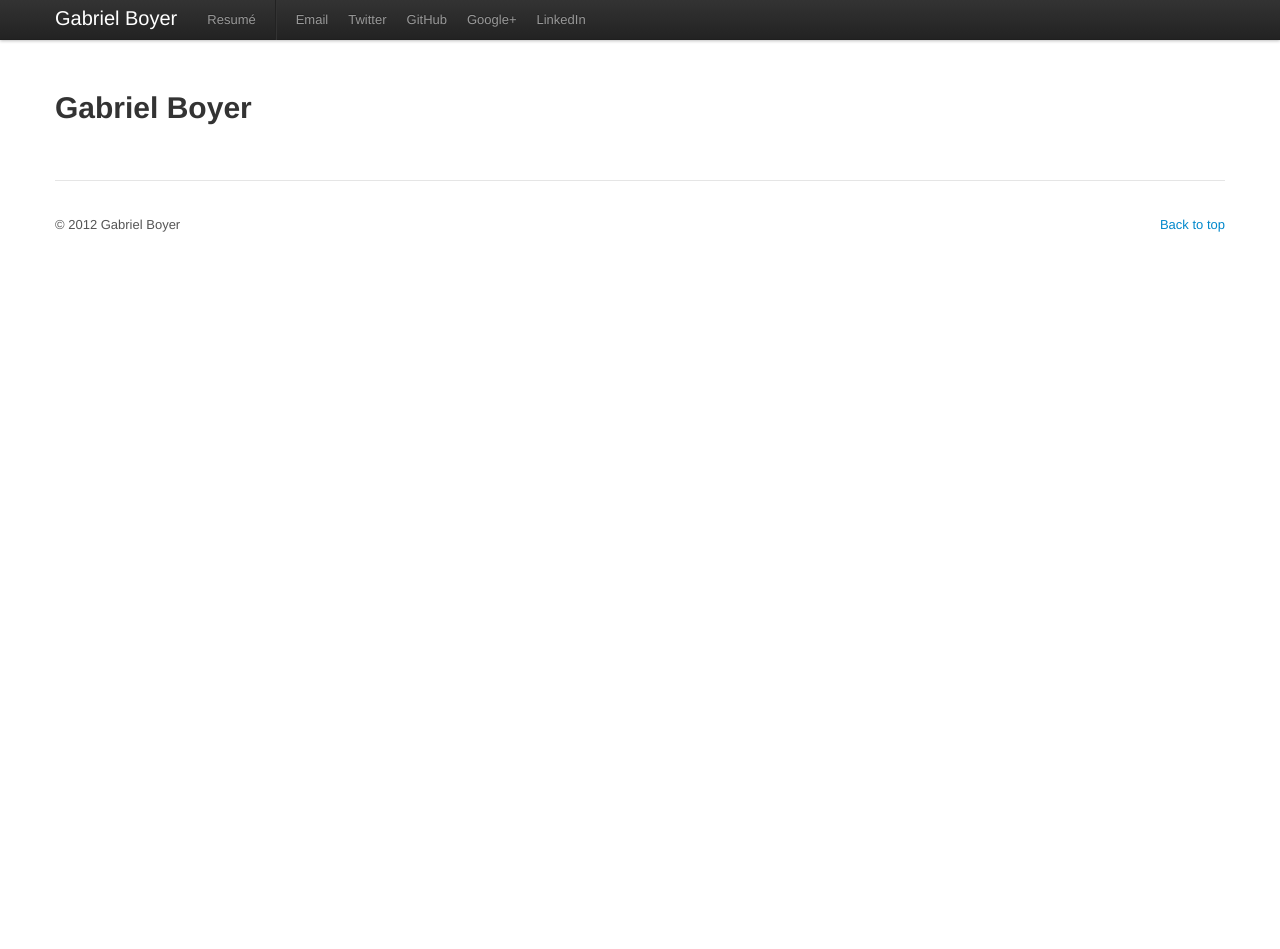
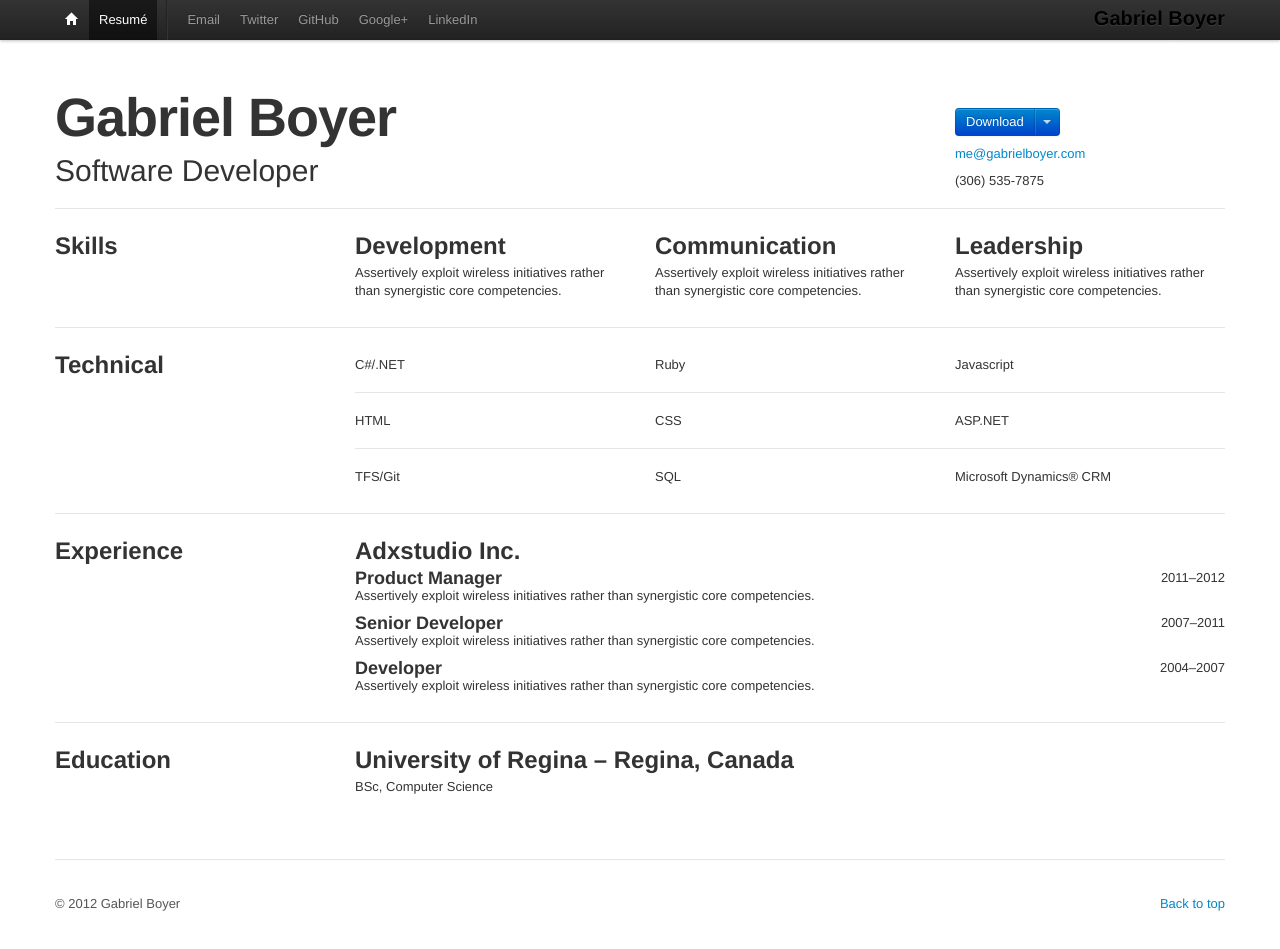
Before and after one commit to gabe/gabe.github.com, a Jekyll site: the page built from resume.html, in a window 1280 px wide and 949 px high. Built offline with Jekyll 4.4.1, drawn with Linux system fonts in a browser that asks for light colours; nearby versions of some CDN libraries.

Commit message:
Further refine resume layout.

```diff
--- a/_layouts/default.html
+++ b/_layouts/default.html
@@ -30,7 +30,12 @@
           <a class="brand" href="/">Gabriel Boyer</a>
           <div class="nav-collapse">
             <ul class="nav">
-              <li><a href="/resume.html">Resum&eacute;</a></li>
+              <li {% if page.url == '/index.html' %}class="active"{% endif %}>
+                <a href="/"><i class="icon-home icon-white"></i></a>
+              </li>
+              <li {% if page.url == '/resume.html' %}class="active"{% endif %}>
+                <a href="/resume.html">Resum&eacute;</a>
+              </li>
               <li class="divider-vertical"></li>
               <li><a href="mailto:me@gabrielboyer.com" rel="me">Email</a></li>
               <li><a href="http://twitter.com/gboyer" title="@gboyer on Twitter" rel="me">Twitter</a></li>
--- a/css/style.css
+++ b/css/style.css
@@ -2,6 +2,19 @@ body {
   background-color: #fff;
   padding-top: 90px;
   position: relative;
+}
+
+.navbar-fixed-top .brand {
+  color: black;
+  float: right;
+  font-weight: bold;
+  margin-left: 20px;
+  padding-left: 0;
+  padding-right: 0;
+  text-shadow: 0 1px 0 rgba(255, 255, 255, .1), 0 0 30px rgba(255, 255, 255, .125);
+  -webkit-transition: all .2s linear;
+  -moz-transition: all .2s linear;
+  transition: all .2s linear;
 }
 
 footer {
@@ -36,6 +49,45 @@ footer p {
   margin-bottom: 18px;
   margin-left: 5%;
   margin-right: 5%;
+}
+
+.resume h1 {
+  font-size: 54px;
+  letter-spacing: -1px;
+  line-height: 1;
+  margin-bottom: 9px;
+}
+
+.resume h2 {
+  font-size: 30px;
+  font-weight: 300;
+  line-height: 36px;
+}
+
+.resume h3, .resume h4 {
+  font-size: 24px;
+  line-height: 36px;
+}
+
+.resume h5 {
+  font-size: 18px;
+}
+
+.resume .contact p:first-child {
+  margin-top: 18px;
+}
+
+.resume .contact p:last-child {
+  margin-bottom: 0;
+}
+
+.resume .technical p {
+  line-height: 36px;
+  margin-bottom: 0;
+}
+
+.resume .technical hr {
+  margin: 9px 0;
 }
 
 @media (max-width: 480px) {
@@ -85,3 +137,25 @@ footer p {
     font-size: 72px;
   }
 }
+
+@media (max-width: 980px) {
+  .navbar-fixed-top .brand {
+    float: left;
+    margin-left: 0;
+    padding-left: 10px;
+    padding-right: 10px;
+  }
+
+  .resume h1 {
+    font-size: 45px;
+  }
+
+  .resume h2 {
+    font-size: 18px;
+    line-height: 18px;
+  }
+
+  .resume h3, .resume h4 {
+    font-size: 18px;
+  }
+}
--- a/resume.html
+++ b/resume.html
@@ -1,6 +1,123 @@
 ---
 layout: default
+title: Resum&eacute;
 ---
 <div class="resume">
-  <h1>Gabriel Boyer</h1>
+  <div class="row">
+    <div class="span9">
+      <h1>Gabriel Boyer</h1>
+      <h2>Software Developer</h2>
+    </div>
+    <div class="span3 contact">
+      <p>
+        <div class="btn-group">
+          <a class="btn btn-primary" href="/resume.pdf">Download</a>
+          <a class="btn btn-primary dropdown-toggle" data-toggle="dropdown" href="#">
+            <span class="caret"></span>
+          </a>
+          <ul class="dropdown-menu">
+            <li><a href="/resume.pdf">PDF</a></li>
+            <li><a href="/resume.txt">Text</a></li>
+          </ul>
+        </div>
+      </p>
+      <p><a href="mailto:me@gabrielboyer.com">me@gabrielboyer.com</a></p>
+      <p>(306) 535-7875</p>
+    </div>
+  </div>
+  <hr>
+  <div class="row">
+    <div class="span3">
+      <h3>Skills</h3>
+    </div>
+    <div class="span3">
+      <h4>Development</h4>
+      <p>Assertively exploit wireless initiatives rather than synergistic core competencies.</p>
+    </div>
+    <div class="span3">
+      <h4>Communication</h4>
+      <p>Assertively exploit wireless initiatives rather than synergistic core competencies.</p>
+    </div>
+    <div class="span3">
+      <h4>Leadership</h4>
+      <p>Assertively exploit wireless initiatives rather than synergistic core competencies.</p>
+    </div>
+  </div>
+  <hr>
+  <div class="row technical">
+    <div class="span3">
+      <h3>Technical</h3>
+    </div>
+    <div class="span9">
+      <div class="row">
+        <div class="span3">
+          <p>C#/.NET</p>
+        </div>
+        <div class="span3">
+          <p>Ruby</p>
+        </div>
+        <div class="span3">
+          <p>Javascript</p>
+        </div>
+      </div>
+      <hr>
+      <div class="row">
+        <div class="span3">
+          <p>HTML</p>
+        </div>
+        <div class="span3">
+          <p>CSS</p>
+        </div>
+        <div class="span3">
+          <p>ASP.NET</p>
+        </div>
+      </div>
+      <hr>
+      <div class="row">
+        <div class="span3">
+          <p>TFS/Git</p>
+        </div>
+        <div class="span3">
+          <p>SQL</p>
+        </div>
+        <div class="span3">
+          <p>Microsoft Dynamics&reg; CRM</p>
+        </div>
+      </div>
+    </div>
+  </div>
+  <hr>
+  <div class="row">
+    <div class="span3">
+      <h3>Experience</h3>
+    </div>
+    <div class="span9">
+      <h4>Adxstudio Inc.</h4>
+      <div class="pull-right">
+        <p>2011&ndash;2012</p>
+      </div>
+      <h5>Product Manager</h5>
+      <p>Assertively exploit wireless initiatives rather than synergistic core competencies.</p>
+      <div class="pull-right">
+        <p>2007&ndash;2011</p>
+      </div>
+      <h5>Senior Developer</h5>
+      <p>Assertively exploit wireless initiatives rather than synergistic core competencies.</p>
+      <div class="pull-right">
+        <p>2004&ndash;2007</p>
+      </div>
+      <h5>Developer</h5>
+      <p>Assertively exploit wireless initiatives rather than synergistic core competencies.</p>
+    </div>
+  </div>
+  <hr>
+  <div class="row">
+    <div class="span3">
+      <h3>Education</h3>
+    </div>
+    <div class="span9">
+      <h4>University of Regina &ndash; Regina, Canada</h4>
+      <p>BSc, Computer Science</p>
+    </div>
+  </div>
 </div>
```
